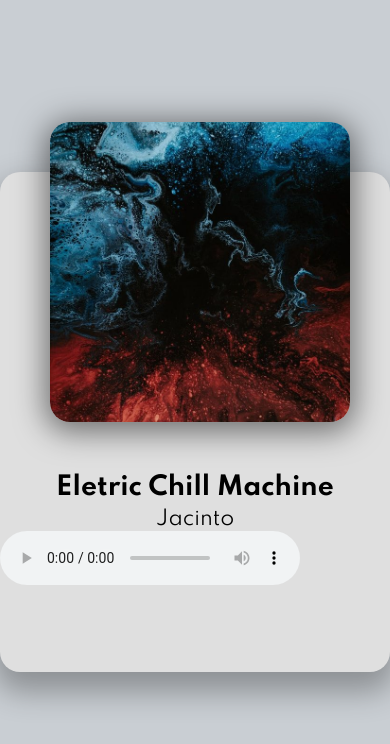
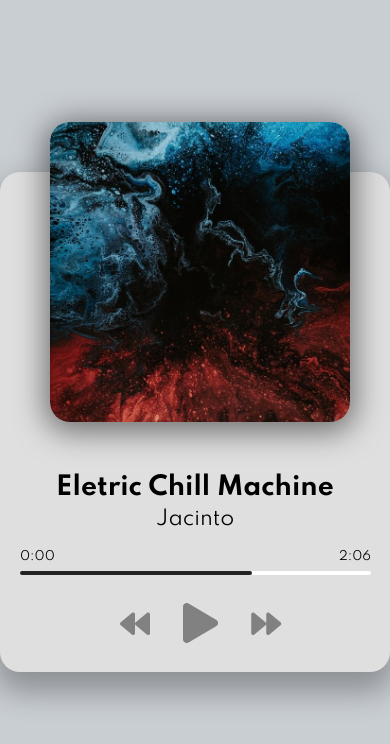
Before and after one commit to daniel-castilho/js-music-player, a plain HTML site: page index.html in a window 390 px wide. Drawn offline with Linux system fonts and the light colour scheme.

Commit message:
Coding responsive UI

```diff
--- a/index.html
+++ b/index.html
@@ -17,7 +17,21 @@
         </div>
         <h2 id="title">Eletric Chill Machine</h2>
         <h3 id="artist">Jacinto</h3>
-        <audio src="music/jacinto-1.mp3" controls></audio>
+        <audio src="music/jacinto-1.mp3" controls hidden></audio>
+        <!-- Progress -->
+        <div class="progress-container" id="progress-container">
+            <div class="progress" id="progress"></div>
+            <div class="duration-wrapper">
+                <span id="current-time">0:00</span>
+                <span id="duration">2:06</span>
+            </div>
+        </div>
+        <!-- Controls -->
+        <div class="player-controls">
+            <i class="fas fa-backward" id="prev" title="Previous"></i>
+            <i class="fas fa-play main-button" id="play" title="Play"></i>
+            <i class="fas fa-forward" id="next" title="Next"></i>
+        </div>
     </div>
     <!-- Script -->
     <script src="script.js"></script>
--- a/style.css
+++ b/style.css
@@ -92,10 +92,14 @@ h3 {
   font-size: 30px;
   color: rgb(129, 129, 129);
   margin-right: 30px;
+  cursor: pointer;
+  user-select: none;
 
 }
 
-
+.fas:hover {
+  filter: brightness(80%);
+}
 
 .main-button {
   font-size: 40px;
```
